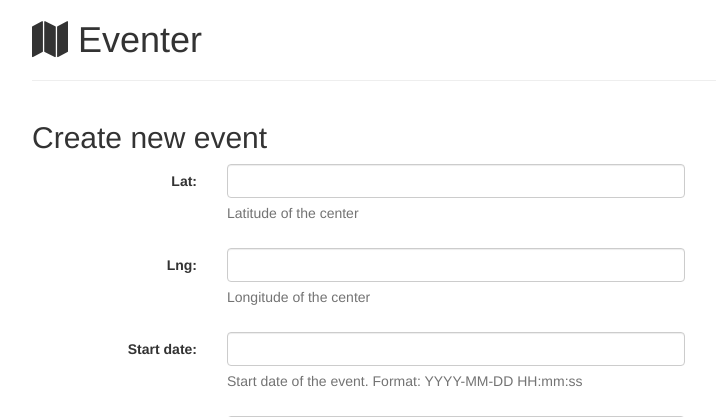
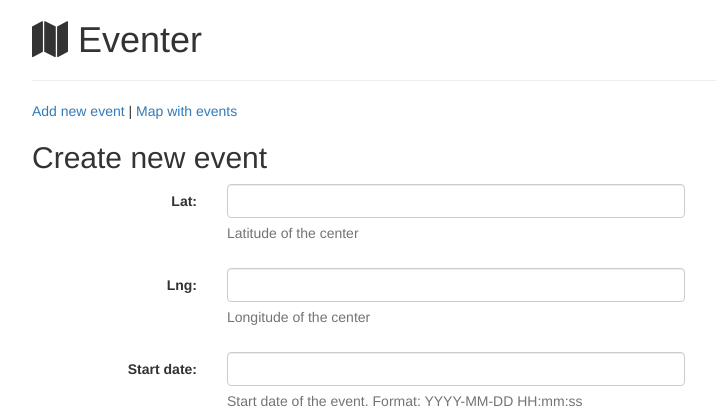
Before and after one commit to Khatskevich/hakaton-events, a Django app: page / in a window 1280 px wide. Shown: the top 417 px of the page, without its empty margins (38-754 px from the left). Run offline with Django 3.2, Linux system fonts and the light colour scheme; some libraries are stand-ins or nearby versions.

Commit message:
add menu

```diff
--- a/event/templates/base.html
+++ b/event/templates/base.html
@@ -25,6 +25,7 @@
 	<div class="container">
 		<h1>{% block page_title %} <i class="fa fa-{{ fa|default:'map' }}"></i> {{ page_title|default:"Eventer" }} {% endblock page_title %}</h1>
 		<hr>
+		<a href="/">Add new event</a> | <a href="/map/">Map with events</a>
 	</div>
 </header>
 
--- a/rest_api/views.py
+++ b/rest_api/views.py
@@ -28,7 +28,7 @@ def get_near_location(request):
         if 'start_date' in sdata:
             events = events.filter(start_date__gte=sdata['start_date'])
         if 'end_date' in sdata:
-            events = events.filter(start_date__lte=sdata['end_date'])
+            events = events.filter(end_date__lte=sdata['end_date'])
 
         if not sdata.get('query_string','') == "":
             events = events.filter(Q(title__icontains=sdata['query_string'])
```
